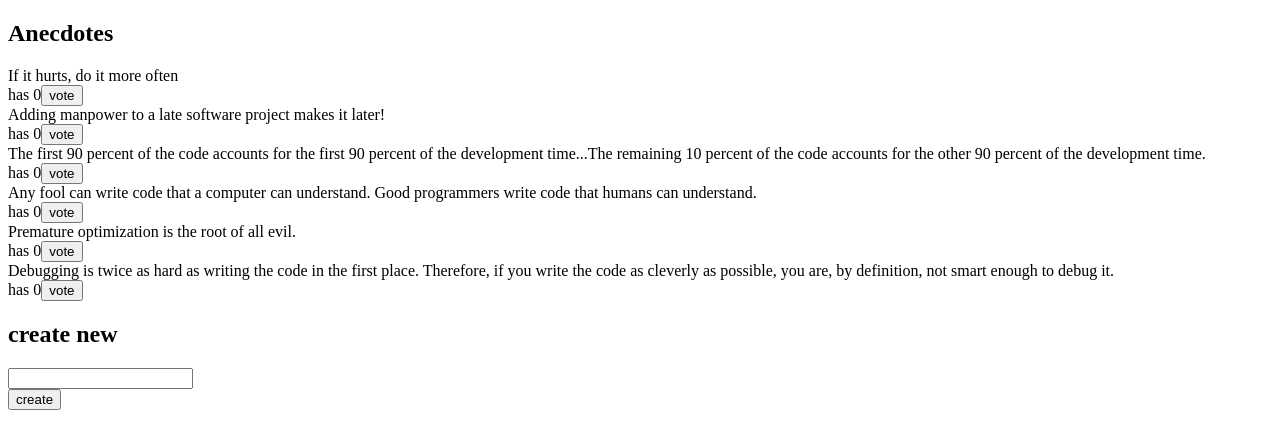
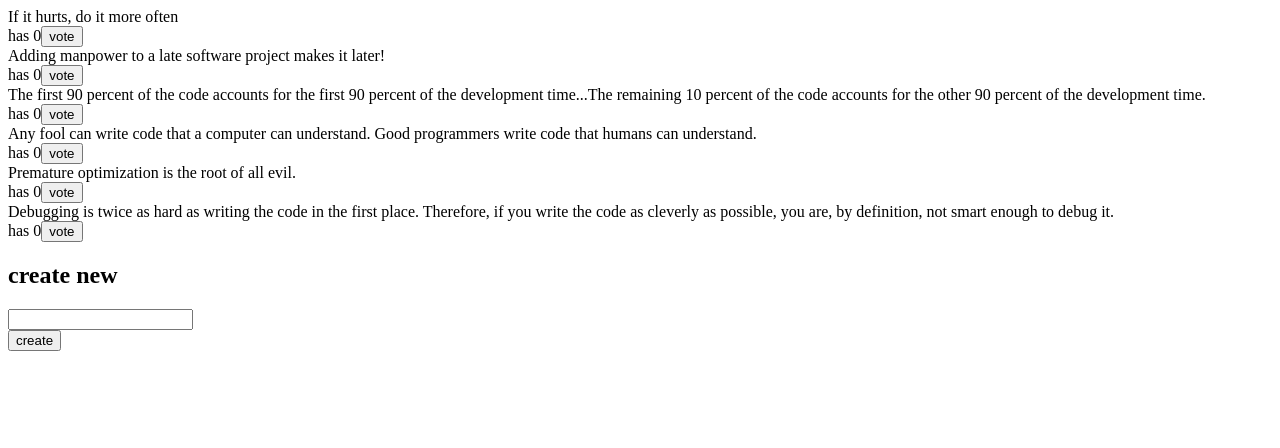
Before and after one commit to 9600bauds/fullstackopen-helsinki2023, a React (Vite) app in the folder part6/redux-anecdotes/: page / in a window 1280 px wide. Shown: the top 448 px of the page. Built offline with nearby package versions, Linux system fonts and the light colour scheme.

Commit message:
Exercises 6.6-6.8

```diff
--- a/part6/redux-anecdotes/src/App.jsx
+++ b/part6/redux-anecdotes/src/App.jsx
@@ -1,49 +1,11 @@
-import { useSelector, useDispatch } from "react-redux";
-import { createAnecdoteAction, voteAction } from "./reducers/anecdoteReducer";
+import NewAnecdoteForm from "./components/NewAnecdoteForm";
+import AnecdoteList from "./components/AnecdoteList";
 
 const App = () => {
-  const anecdotes = useSelector((state) => state);
-  const dispatch = useDispatch();
-
-  const vote = (id) => {
-    dispatch(voteAction(id));
-  };
-
-  const submitNote = (event) => {
-    event.preventDefault(); //Do not refresh, do not pass go, do not collect 200$
-    const content = event.target.content.value;
-    event.target.content.value = ""; //Clear the text from the field input
-    dispatch(createAnecdoteAction(content));
-  };
-
-  //Rather than try to make sure the store's state is always sorted, I only sort them visually here.
-  //The exercise did not specify, so I believe this is acceptable, unless we need them to be sorted in the store for some reason
-  function drawAnecdotes(anecdotes) {
-    // Create a new sorted array instead of mutating the store's state, which is no bueno
-    const sortedAnecdotes = [...anecdotes].sort((a, b) => b.votes - a.votes);
-
-    return sortedAnecdotes.map((anecdote) => (
-      <div key={anecdote.id}>
-        <div>{anecdote.content}</div>
-        <div>
-          has {anecdote.votes}
-          <button onClick={() => vote(anecdote.id)}>vote</button>
-        </div>
-      </div>
-    ));
-  }
-
   return (
     <div>
-      <h2>Anecdotes</h2>
-      {drawAnecdotes(anecdotes)}
-      <h2>create new</h2>
-      <form onSubmit={submitNote}>
-        <div>
-          <input name="content" />
-        </div>
-        <button type="submit">create</button>
-      </form>
+      <AnecdoteList />
+      <NewAnecdoteForm />
     </div>
   );
 };
--- /dev/null
+++ b/part6/redux-anecdotes/src/components/AnecdoteList.jsx
@@ -0,0 +1,32 @@
+import { useDispatch, useSelector } from "react-redux";
+import { voteAction } from "../reducers/anecdoteReducer";
+
+const AnecdoteList = () => {
+  const dispatch = useDispatch();
+  const anecdotes = useSelector((state) => state);
+
+  const vote = (id) => {
+    dispatch(voteAction(id));
+  };
+
+  //Rather than try to make sure the store's state is always sorted, I only sort them visually here.
+  //The exercise did not specify, so I believe this is acceptable, unless we need them to be sorted in the store for some reason
+  function drawAnecdotes(anecdotes) {
+    // Create a new sorted array instead of mutating the store's state, which is no bueno
+    const sortedAnecdotes = [...anecdotes].sort((a, b) => b.votes - a.votes);
+
+    return sortedAnecdotes.map((anecdote) => (
+      <div key={anecdote.id}>
+        <div>{anecdote.content}</div>
+        <div>
+          has {anecdote.votes}
+          <button onClick={() => vote(anecdote.id)}>vote</button>
+        </div>
+      </div>
+    ));
+  }
+
+  return <div>{drawAnecdotes(anecdotes)}</div>;
+};
+
+export default AnecdoteList;
--- /dev/null
+++ b/part6/redux-anecdotes/src/components/NewAnecdoteForm.jsx
@@ -0,0 +1,28 @@
+import { useDispatch } from "react-redux";
+import { createAnecdoteAction } from "../reducers/anecdoteReducer";
+
+const NewAnecdoteForm = () => {
+  const dispatch = useDispatch();
+
+  const submitAnecdote = (event) => {
+    event.preventDefault(); //Do not refresh, do not pass go, do not collect 200$
+    const content = event.target.content.value;
+    if (!content) return; //Show some message + more validation here?
+    event.target.content.value = ""; //Clear the text from the field input
+    dispatch(createAnecdoteAction(content));
+  };
+
+  return (
+    <>
+      <h2>create new</h2>
+      <form onSubmit={submitAnecdote}>
+        <div>
+          <input name="content" />
+        </div>
+        <button type="submit">create</button>
+      </form>
+    </>
+  );
+};
+
+export default NewAnecdoteForm;
```
